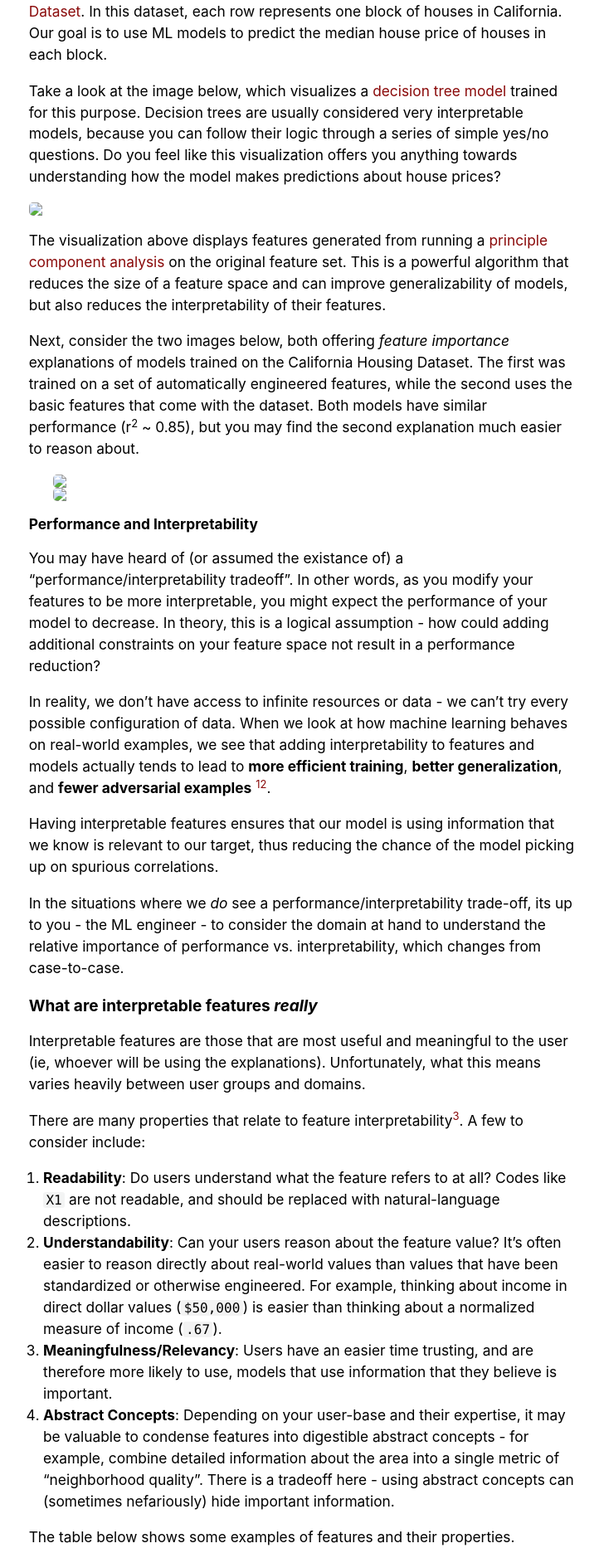
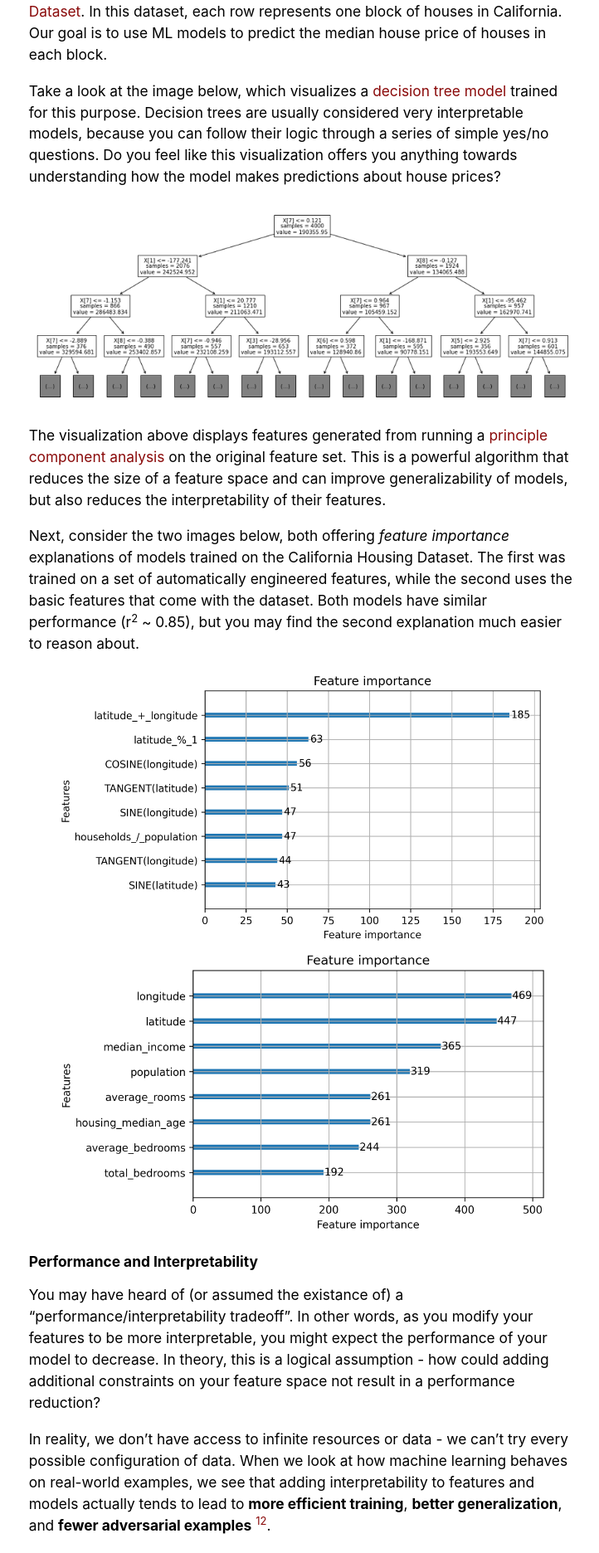
Before and after one commit to dcai-course/dcai-course, a Jekyll site: the page built from _lectures/interpretable-data.md, in a window 1280 px wide. Shown: the part 708-2580 px from the top of the page at 83% size, without its empty margins (276-998 px from the left). Built offline with Jekyll 4.4.1, drawn with Linux system fonts in a browser that asks for light colours.

Commit message:
Fix image URLs

```diff
--- a/_lectures/interpretable-data.md
+++ b/_lectures/interpretable-data.md
@@ -27,13 +27,13 @@ Consider the following examples of explanations on the [California Housing Datas
 
 Take a look at the image below, which visualizes a [decision tree model](https://scikit-learn.org/stable/modules/tree.html) trained for this purpose. Decision trees are usually considered very interpretable models, because you can follow their logic through a series of simple yes/no questions. Do you feel like this visualization offers you anything towards understanding how the model makes predictions about house prices?
 
-<p align="center"> <img src="files/interpretable-features/decision_tree.png" width="900" /> </p>
+<p align="center"> <img src="/lectures/files/interpretable-features/decision_tree.png" width="900" /> </p>
 
 The visualization above displays features generated from running a [principle component analysis](https://builtin.com/data-science/step-step-explanation-principal-component-analysis) on the original feature set. This is a powerful algorithm that reduces the size of a feature space and can improve generalizability of models, but also reduces the interpretability of their features.
 
 Next, consider the two images below, both offering *feature importance* explanations of models trained on the California Housing Dataset. The first was trained on a set of automatically engineered features, while the second uses the basic features that come with the dataset. Both models have similar performance (r<sup>2</sup> ~ 0.85), but you may find the second explanation much easier to reason about.
 
-<p align="center"> <img src="files/interpretable-features/engineered_importance.png" width="600" /> <img src="files/interpretable-features/interpret_importance.png" width="600" /> </p>
+<p align="center"> <img src="/lectures/files/interpretable-features/engineered_importance.png" width="600" /> <img src="/lectures/files/interpretable-features/interpret_importance.png" width="600" /> </p>
 
 ### Performance and Interpretability
 
@@ -58,7 +58,7 @@ There are many properties that relate to feature interpretability[^1]. A few to
 
 The table below shows some examples of features and their properties.
 
-<p align="center"> <img src="files/interpretable-features/table.png" width="600" /> </p>
+<p align="center"> <img src="/lectures/files/interpretable-features/table.png" width="600" /> </p>
 
 ## How do we get interpretable features?
 
@@ -81,7 +81,7 @@ In this lecture, we introduce two systems for Collaborative Feature Engineering
 
 Let's walk through an example, where our task is to differeniate paintings by two artistis with similar styles: Monet versus Sisley.
 
-1. Show users one painting by each artist, and ask them to identify which artist they believe painted each:  <p align="center"> <img src="files/interpretable-features/monet_lillies.jpg" width="200" /> <img src="files/interpretable-features/sisley.jpg" width="200" /> </p>
+1. Show users one painting by each artist, and ask them to identify which artist they believe painted each:  <p align="center"> <img src="/lectures/files/interpretable-features/monet_lillies.jpg" width="200" /> <img src="/lectures/files/interpretable-features/sisley.jpg" width="200" /> </p>
 2. Ask for a natural-language description of why they chose their classification:
 > The first painting is probably a Monet because it has lilies in it, and looks like Monet’s style. The second probably isn’t Monet because Monet doesn’t normally put people in his paintings.
 3. Split up the description at conjuctions (and/or) and punctuation, and cluster the resulting phrases:
@@ -107,7 +107,7 @@ To generate more interpretable features even in situations where models require
 
 Pyreal automatically "undoes" data transformations that reduce the interpretability of features at the explanation level, as well as adding additional transformations that can improve the interpretability of features in explanations. For example, consider the image below, showing an explanation before and after being transformed by Pyreal. In particular, notice that one-hot encoded features are combined into a single categorical feature (`ocean proximity`), less interpretable features are transformed to more readable versions (`lat/long` -> `city`), and features are unstandardized (`median income`).
 
-<p align="center"> <img src="files/interpretable-features/pyreal_transforms.png" width="600" /> </p>
+<p align="center"> <img src="/lectures/files/interpretable-features/pyreal_transforms.png" width="600" /> </p>
 
 ### Interpretable Feature Generation
 
@@ -117,10 +117,10 @@ One example of such an algorithm is the Mind the Gap (MTG) algorithm[^7]. This a
 
 MTG begins by randomly assigning features to "feature groups", defined by one or more features concatenated with "AND" or "OR". It then determines which of these groups results in the largest "gap" between true and false instances, and iterates. For example, in the image below, The yellow and blue dots represent instances that are True or False for a given feature group. Here, the left feature group results in a bigger *gap* than the right feature group. Through this process, MTG creates a small set of features that maximally separate classes.
 
-<p align="center"> <img src="files/interpretable-features/gap_example.png" width="600" /> </p>
+<p align="center"> <img src="/lectures/files/interpretable-features/gap_example.png" width="600" /> </p>
 
 And here are some examples of the kinds of feature groups we could generate using MTG. For a specific set of values for each of these groups, we get a cluster that we could describe as "mammals".
-<p align="center"> <img src="files/interpretable-features/mtg.png" width="600" /> </p>
+<p align="center"> <img src="/lectures/files/interpretable-features/mtg.png" width="600" /> </p>
 
 ## Conclusion
 The key takeaways from this lesson:
```
